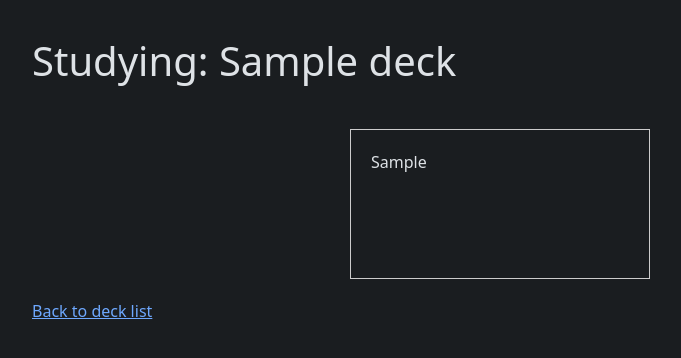
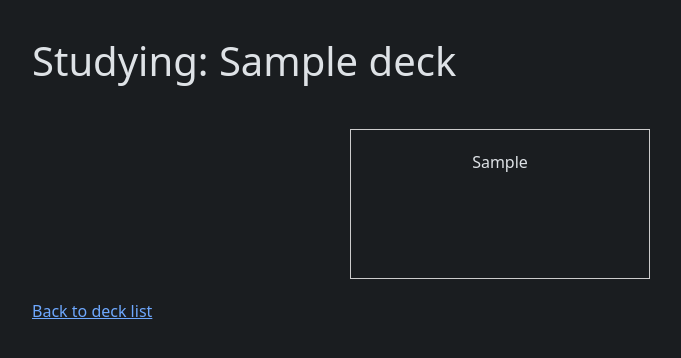
Before and after one commit to ionixjunior/django-flash-cards, a Django app: page /deck/1/flashcard in a window 1280 px wide. Shown: the part 57-415 px from the top of the page, without its empty margins (140-821 px from the left). Run offline with Django 5.2, Linux system fonts and the light colour scheme; tables that the repository leaves empty hold one stand-in row (values such as "Sample post").

Commit message:
Add text-center class to flash card form for improved alignment

```diff
--- a/flashcards/core/templates/core/flash_card.html
+++ b/flashcards/core/templates/core/flash_card.html
@@ -12,7 +12,7 @@
 
 {% if card is not None %}
 <div class="d-flex flex-column align-items-center">
-    <form method="post">
+    <form method="post" class="text-center">
         {% csrf_token %}
 
         <div class="flash-card">
```
